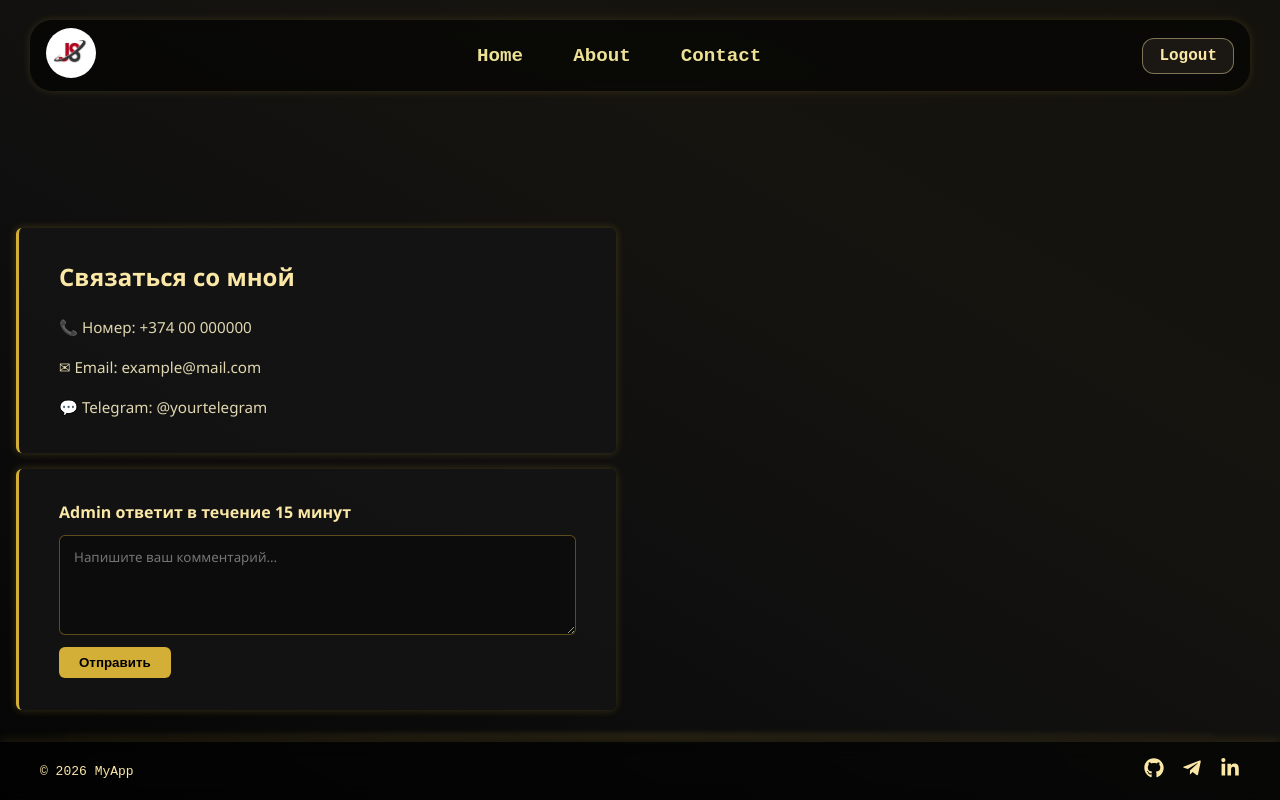
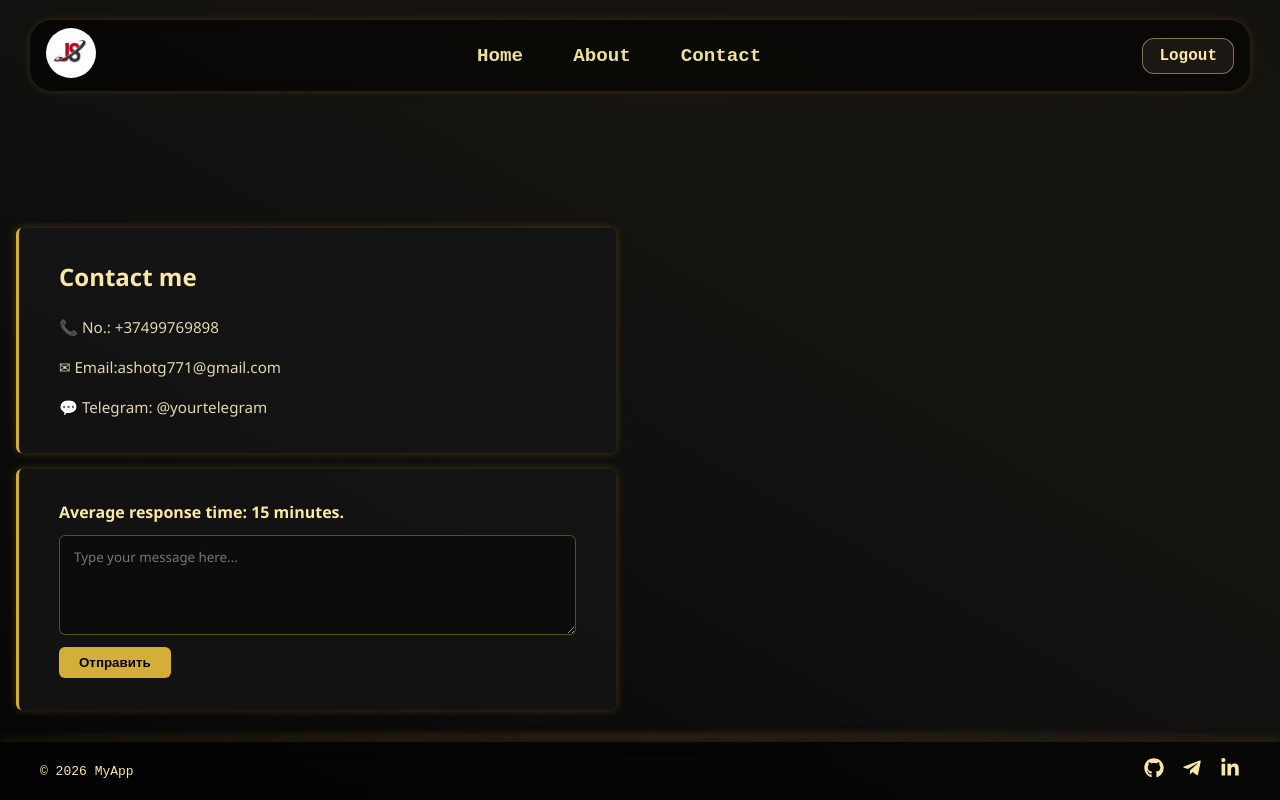
Before and after one commit to Ashot-js/Portfolio, a React (Vite) app: page /contact in a window 1280 px wide. Built offline with nearby package versions, Linux system fonts and the light colour scheme; sample sign-in values are in the browser's storage.

Commit message:
ubtate contact

```diff
--- a/src/pages/contact/Contact.tsx
+++ b/src/pages/contact/Contact.tsx
@@ -53,22 +53,22 @@ export default function Contact() {
       {/* Верхний контейнер: контактная информация */}
       <div className="ContactContainer ContactContainer--info">
         {/* Заголовок */}
-        <h2 className="ContactHeader">Связаться со мной</h2>
+        <h2 className="ContactHeader">Contact me</h2>
         {/* Контактные данные */}
-        <p>📞 Номер: +374 00 000000</p>
-        <p>✉ Email: example@mail.com</p>
+        <p>📞  No.: +37499769898</p>
+        <p>✉ Email:ashotg771@gmail.com</p>
         <p>💬 Telegram: @yourtelegram</p>
       </div>
 
       {/* Нижний контейнер: комментарии */}
       <div className="ContactContainer ContactContainer--feedback">
         {/* Заголовок блока */}
-        <div className="ContactHeader">Admin ответит в течение 15 минут</div>
+        <div className="ContactHeader">Average response time: 15 minutes.</div>
 
         {/* Текстовое поле для ввода комментария */}
         <textarea
           className="Feedback_input"
-          placeholder="Напишите ваш комментарий..."
+          placeholder="Type your message here..."
           value={comment} // Значение из состояния
           onChange={(e) => setComment(e.target.value)} // Обновление состояния при вводе
         />
```
